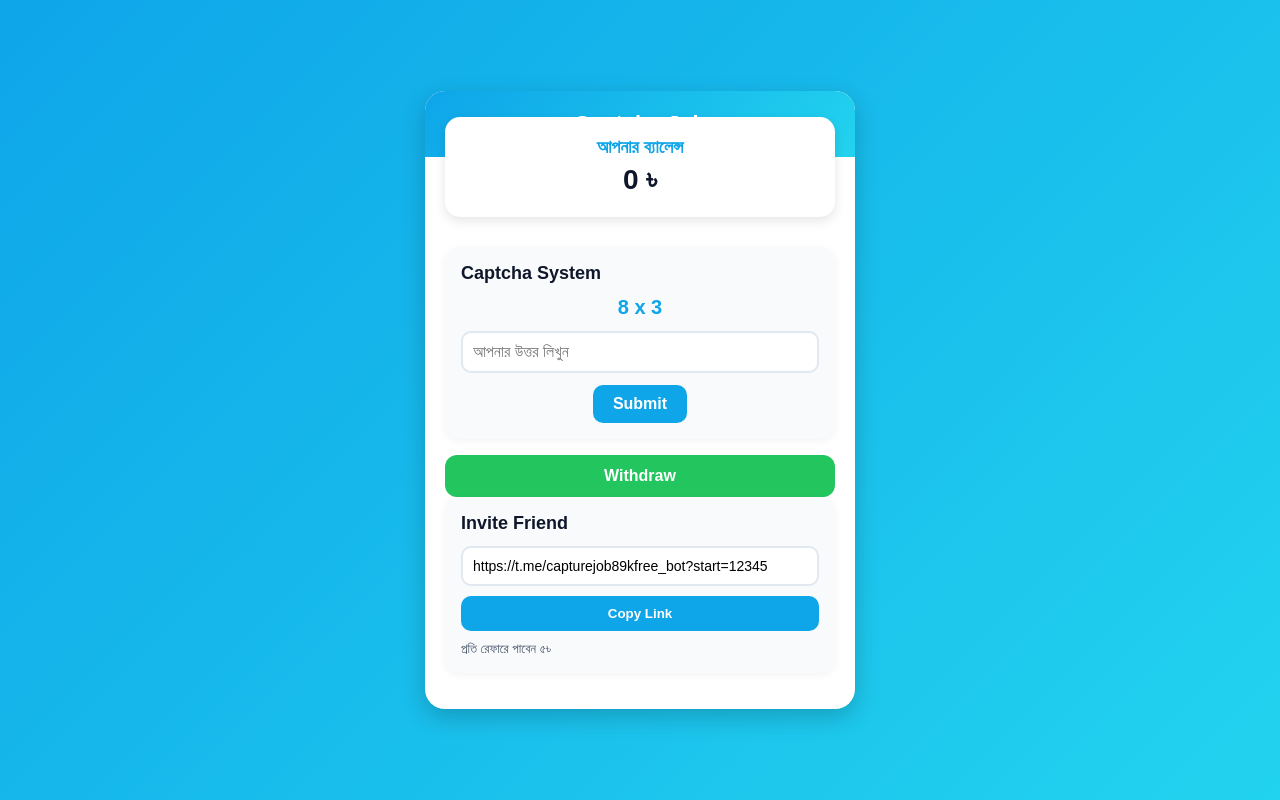
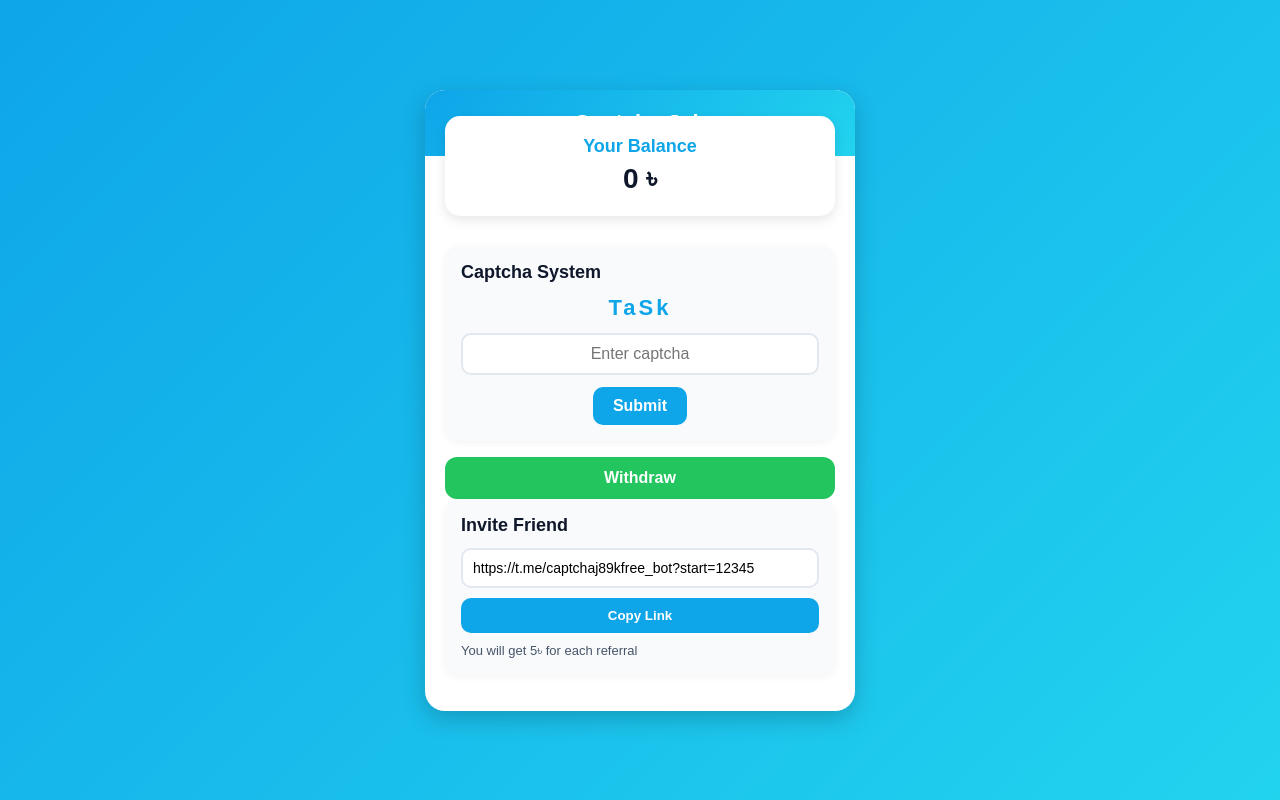
Before and after one commit to lxhridoy1234/test.html.code, a plain HTML site: page index.html in a window 1280 px wide. Drawn offline with Linux system fonts and the light colour scheme.

Commit message:
Update index.html

```diff
--- a/index.html
+++ b/index.html
@@ -1,5 +1,5 @@
 <!doctype html>
-<html lang="bn">
+<html lang="en">
 <head>
   <meta charset="utf-8" />
   <meta name="viewport" content="width=device-width,initial-scale=1" />
@@ -19,8 +19,8 @@
     .card h3{font-size:18px;color:#0f172a;margin-bottom:12px}
 
     .captcha-box{display:flex;flex-direction:column;gap:12px;align-items:center}
-    .captcha-q{font-size:20px;font-weight:700;color:#0ea5e9}
-    .captcha-box input{padding:10px;border:2px solid #e2e8f0;border-radius:10px;width:100%;font-size:16px}
+    .captcha-q{font-size:22px;font-weight:700;color:#0ea5e9;letter-spacing:3px}
+    .captcha-box input{padding:10px;border:2px solid #e2e8f0;border-radius:10px;width:100%;font-size:16px;text-align:center}
     .captcha-box button{background:#0ea5e9;color:#fff;border:none;padding:10px 20px;border-radius:10px;font-size:16px;font-weight:600;cursor:pointer;transition:.3s}
     .captcha-box button:hover{background:#0284c7}
 
@@ -50,7 +50,7 @@
     </header>
 
     <div class="balance-card">
-      <h2>আপনার ব্যালেন্স</h2>
+      <h2>Your Balance</h2>
       <p id="balance">0 ৳</p>
     </div>
 
@@ -58,8 +58,8 @@
       <div class="card">
         <h3>Captcha System</h3>
         <div class="captcha-box">
-          <div class="captcha-q" id="capQuestion">লোডিং...</div>
-          <input type="text" id="capAnswer" placeholder="আপনার উত্তর লিখুন" />
+          <div class="captcha-q" id="capQuestion">Loading...</div>
+          <input type="text" id="capAnswer" placeholder="Enter captcha" />
           <button id="submitCap">Submit</button>
         </div>
       </div>
@@ -71,7 +71,7 @@
         <div class="invite-box">
           <input type="text" id="refLink" readonly />
           <button id="copyRef">Copy Link</button>
-          <p style="font-size:13px;color:#475569">প্রতি রেফারে পাবেন ৫৳</p>
+          <p style="font-size:13px;color:#475569">You will get 5৳ for each referral</p>
         </div>
       </div>
     </div>
@@ -88,7 +88,7 @@
       <input type="text" id="wacc" placeholder="Account Number" />
       <button class="submit" id="sendWithdraw">Submit</button>
       <button class="close" id="closeModal">Cancel</button>
-      <p style="font-size:13px;color:#64748b;margin-top:8px">Minimum Withdraw 200৳</p>
+      <p style="font-size:13px;color:#64748b;margin-top:8px">Minimum Withdraw 500৳</p>
     </div>
   </div>
 
@@ -100,26 +100,19 @@
     function renderBalance(){document.getElementById('balance').textContent = getBalance()+' ৳'}
     renderBalance();
 
+    const words = ["cApTcHa","joB2025","EaRn","MoNeY","FrEe","InCoMe","WoRk","OnLiNe","TaSk","ReFeR"];
     function genCaptcha(){
-      const a=Math.floor(Math.random()*9)+1;
-      const b=Math.floor(Math.random()*9)+1;
-      const ops=['+','-','x'];
-      const op=ops[Math.floor(Math.random()*ops.length)];
-      let ans;
-      if(op==='+'){ans=a+b}
-      if(op==='-'){ans=a-b}
-      if(op==='x'){ans=a*b}
-      return {q:`${a} ${op} ${b}`,ans}
+      return words[Math.floor(Math.random()*words.length)];
     }
 
     let current=genCaptcha();
-    function loadCaptcha(){current=genCaptcha();document.getElementById('capQuestion').textContent=current.q;document.getElementById('capAnswer').value=''}
+    function loadCaptcha(){current=genCaptcha();document.getElementById('capQuestion').textContent=current;document.getElementById('capAnswer').value=''}
     loadCaptcha();
 
     document.getElementById('submitCap').onclick=()=>{
       let val=document.getElementById('capAnswer').value.trim();
-      if(Number(val)===current.ans){addBalance(2);alert('সঠিক! ২৳ যোগ হয়েছে');}
-      else{alert('ভুল উত্তর! আবার চেষ্টা করুন');}
+      if(val===current){addBalance(2);alert('Correct! +2৳ added');}
+      else{alert('Wrong! Try again');}
       loadCaptcha();
     }
 
@@ -129,14 +122,14 @@
 
     document.getElementById('sendWithdraw').onclick=()=>{
       const amount=Number(document.getElementById('wamount').value);
-      if(amount<200){alert('মিনিমাম ২০০৳ প্রয়োজন');return;}
-      if(getBalance()<amount){alert('পর্যাপ্ত ব্যালেন্স নেই');return;}
+      if(amount<500){alert('Minimum 500৳ required');return;}
+      if(getBalance()<amount){alert('Insufficient balance');return;}
       setBalance(getBalance()-amount);
-      alert('Withdraw সফল!');
+      alert('Withdraw Successful!');
       modal.classList.remove('active');
     }
 
-    const refLink=`https://t.me/capturejob89kfree_bot?start=12345`;
+    const refLink=`https://t.me/captchaj89kfree_bot?start=12345`;
     document.getElementById('refLink').value=refLink;
     document.getElementById('copyRef').onclick=()=>{navigator.clipboard.writeText(refLink);alert('Referral Link Copied!')}
   </script>
```
